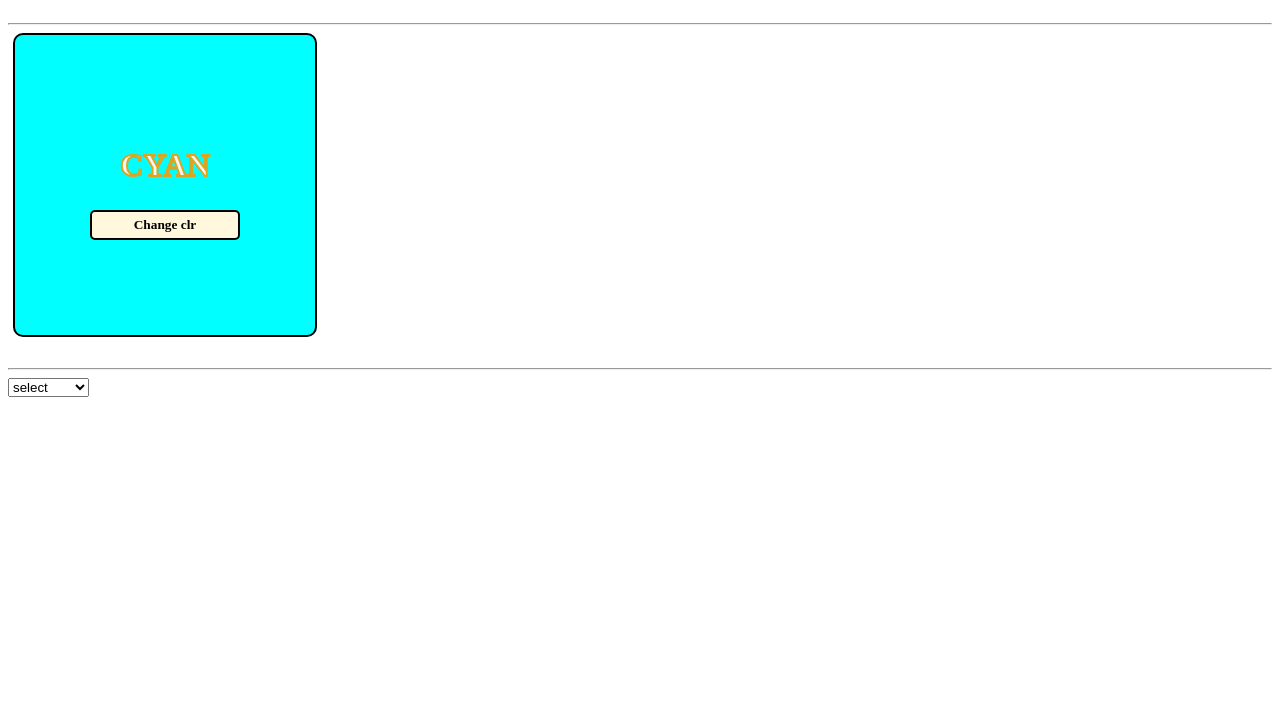
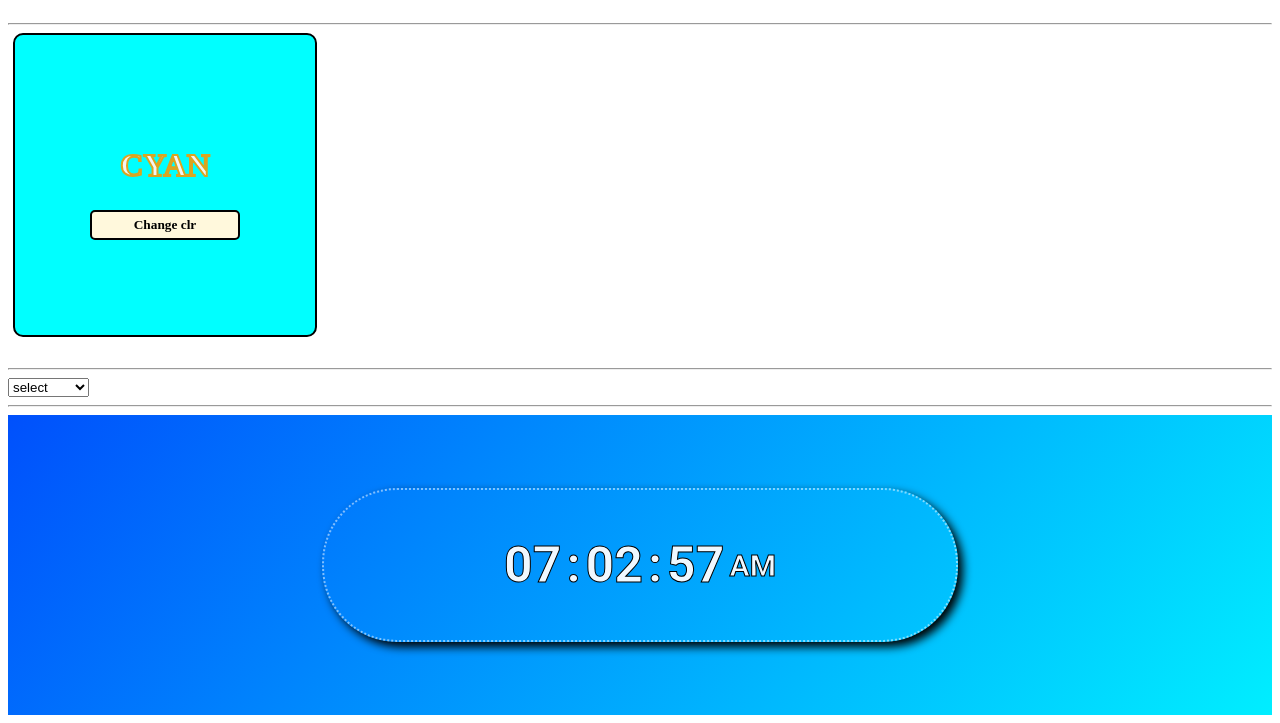
Before and after one commit to Kamaleshprabu/Javascript, a plain HTML site: page index.html in a window 1280 px wide. Shown: the part 3188-3911 px from the top of the page. Before the commit the page ends 3593 px from the top, so only its background shows below. Drawn offline with Linux system fonts and the light colour scheme.

Commit message:
Digital Clock code updated

```diff
--- a/index.html
+++ b/index.html
@@ -157,4 +157,18 @@
     <option value="select">select</option>
 </select>
 
+<br>
+<hr>
+
+
+<div id="clock-outer">
+    <div id="digital-clock">
+        <span id="hours">00</span>
+        <span>:</span>
+        <span id="mins">00</span>
+        <span>:</span>
+        <span id="secs">00</span>
+        <span id="am-pm">AM</span>
+    </div>
+</div>
 <script src="javademo.js"></script>
--- a/javademo.css
+++ b/javademo.css
@@ -178,3 +178,46 @@
     border: 2px solid black;
     border-radius: 5px;
 }
+
+@import url('https://fonts.googleapis.com/css2?family=Roboto:ital,wght@0,100;0,300;0,400;0,500;0,700;0,900;1,100;1,300;1,400;1,500;1,700;1,900&display=swap');
+
+
+#clock-outer{
+    width: 100%;
+    height: 300px;
+    display: flex;
+    justify-content: center;
+    align-items: center;
+    background: linear-gradient(
+        130deg,
+        #0050fc,
+        #00eeff
+    );
+}
+
+#digital-clock{
+    width: 50%;
+    height: 150px;
+    display: flex;
+    justify-content: center;
+    align-items: center;
+    font-family: "Roboto", serif;
+    font-weight: bolder;
+    gap: 5px;
+    border: dotted 2px rgba(255, 255, 255, .5);
+    border-radius: 75px;
+    box-shadow: 5px 5px 10px black;
+    color: aliceblue;
+    -webkit-text-stroke: 1px black;
+}
+
+#hours,
+#mins,
+#secs,
+#digital-clock > span{
+    font-size: 50px;
+}
+
+#digital-clock > #am-pm{
+    font-size: 30px;
+}
--- a/javademo.js
+++ b/javademo.js
@@ -242,3 +242,28 @@ console.log(findSum)
 
 let findSumOfPos = Input.filter(x => x > 0).reduce((sum, x) => sum += x)
 console.log(findSumOfPos)
+
+//Digital Clock
+
+function digitalClock(){
+    let time = new Date();
+
+    hr = time.getHours()
+    min = time.getMinutes()
+    sec = time.getSeconds()
+
+    if(hr > 12){
+        hr - 12;
+        document.getElementById("am-pm").textContent = "PM"
+    }
+
+    document.getElementById("hours").textContent = padZero(hr);
+    document.getElementById("mins").textContent = padZero(min);
+    document.getElementById("secs").textContent = padZero(sec);
+}
+
+setInterval(digitalClock, 500)
+
+function padZero(num){
+    return num < 10 ? "0" + num: num;
+}
```
